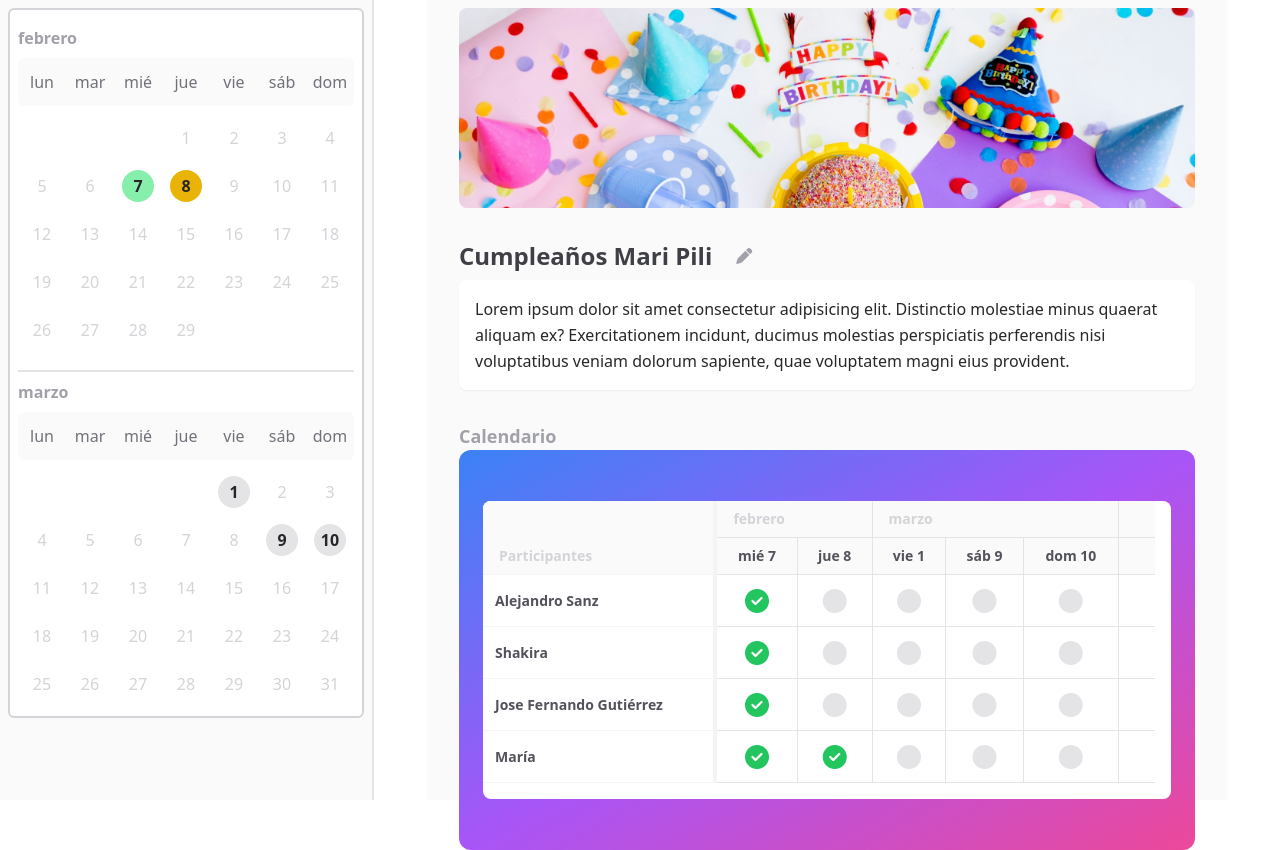
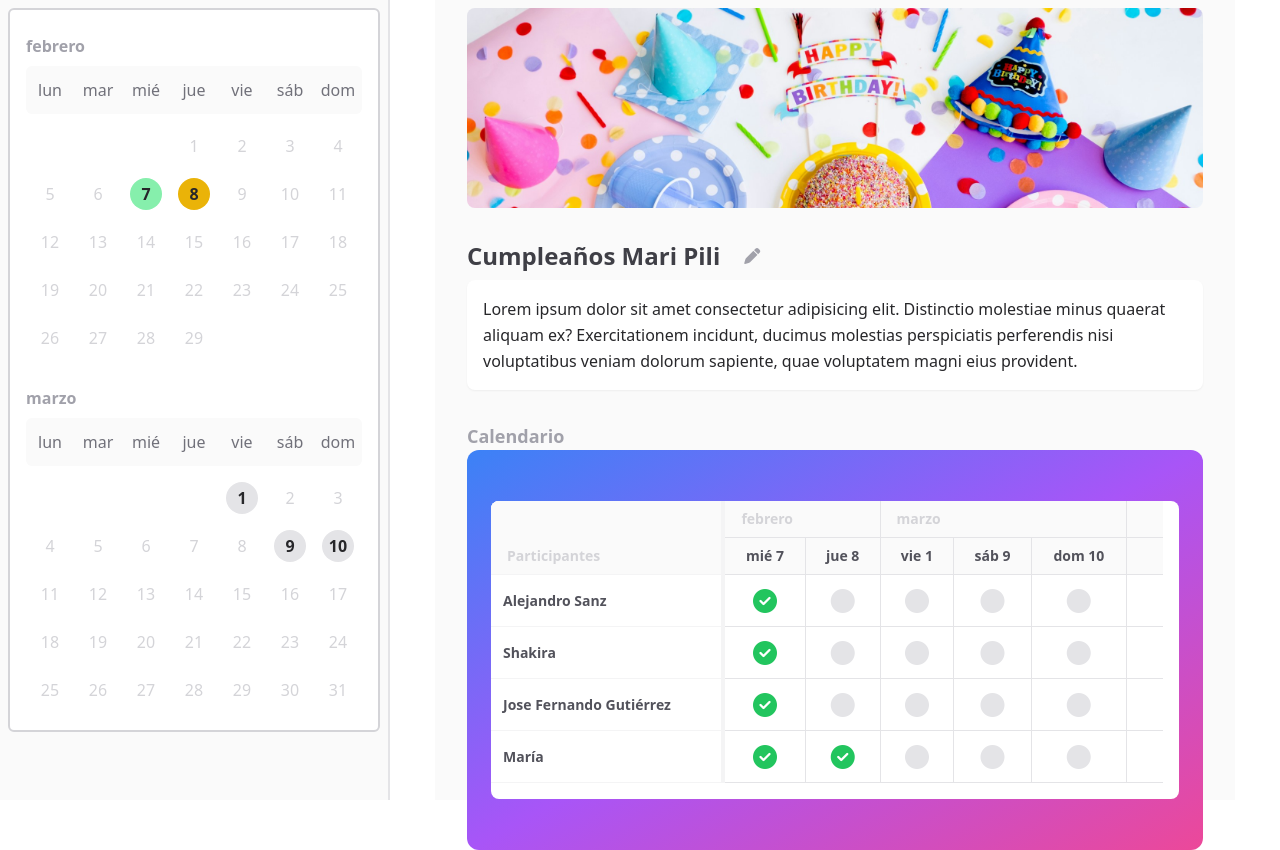
Before and after one commit to MMadlos/cronos-app, a React (Vite) app: page / in a window 1280 px wide. Built offline with nearby package versions, Linux system fonts and the light colour scheme.

Commit message:
Add scroll if calendar contains more than 3 months

```diff
--- a/src/components/SummaryCalendar/SummaryCalendar.jsx
+++ b/src/components/SummaryCalendar/SummaryCalendar.jsx
@@ -7,7 +7,7 @@ export default function SummaryCalendar({ summaryData }) {
 	return (
 		<div
 			id="summary-calendar"
-			className="flex flex-col gap-4 divide-y-2 divide-zinc-200 rounded-md border-2 border-zinc-300 bg-white p-2"
+			className="flex max-h-[750px] min-w-[350px] flex-col  gap-4 overflow-y-auto rounded-md border-2 border-zinc-300 bg-white px-4 py-4"
 		>
 			{summaryData.map((monthData) => {
 				const { monthName } = monthData
```
